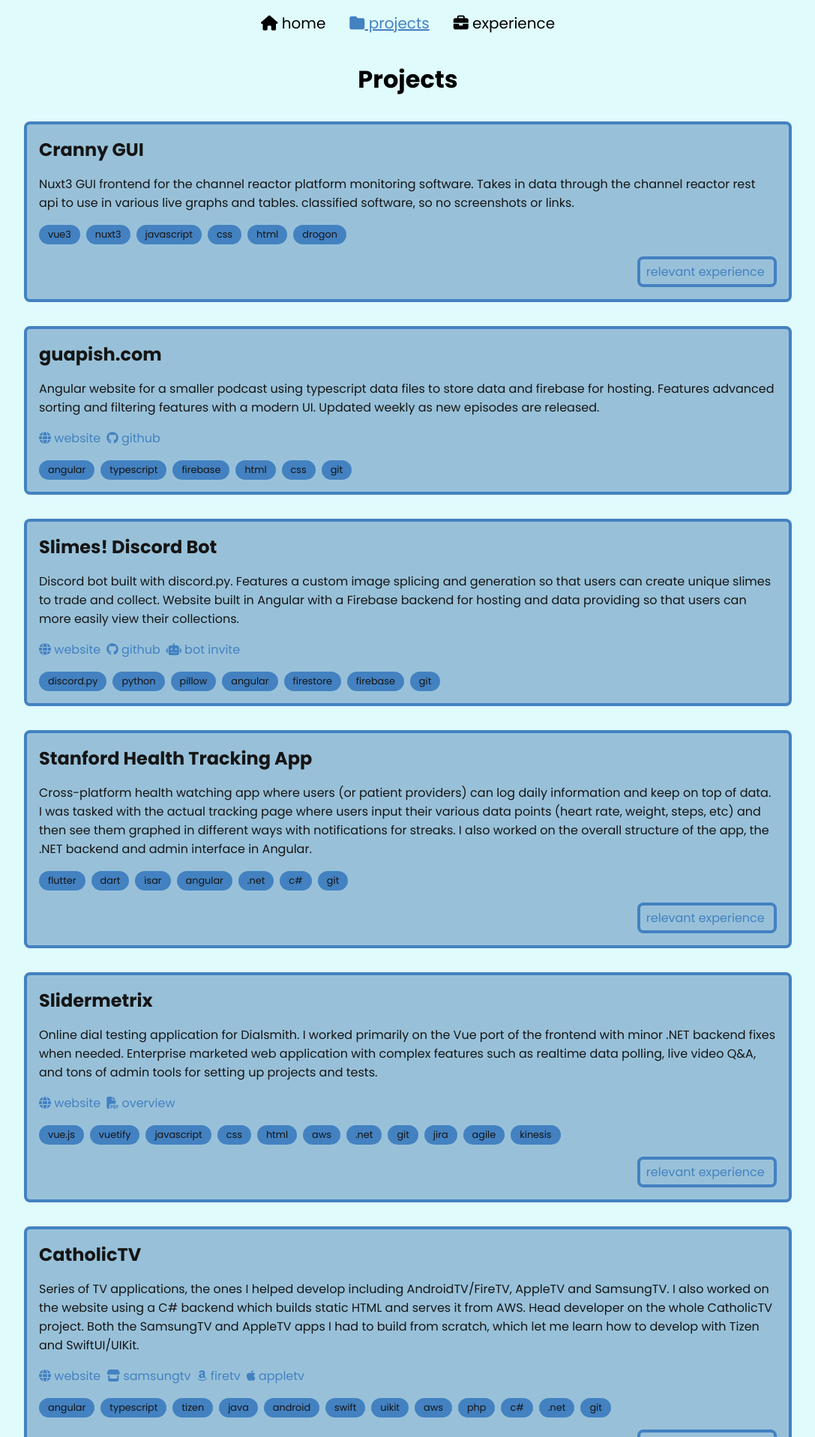
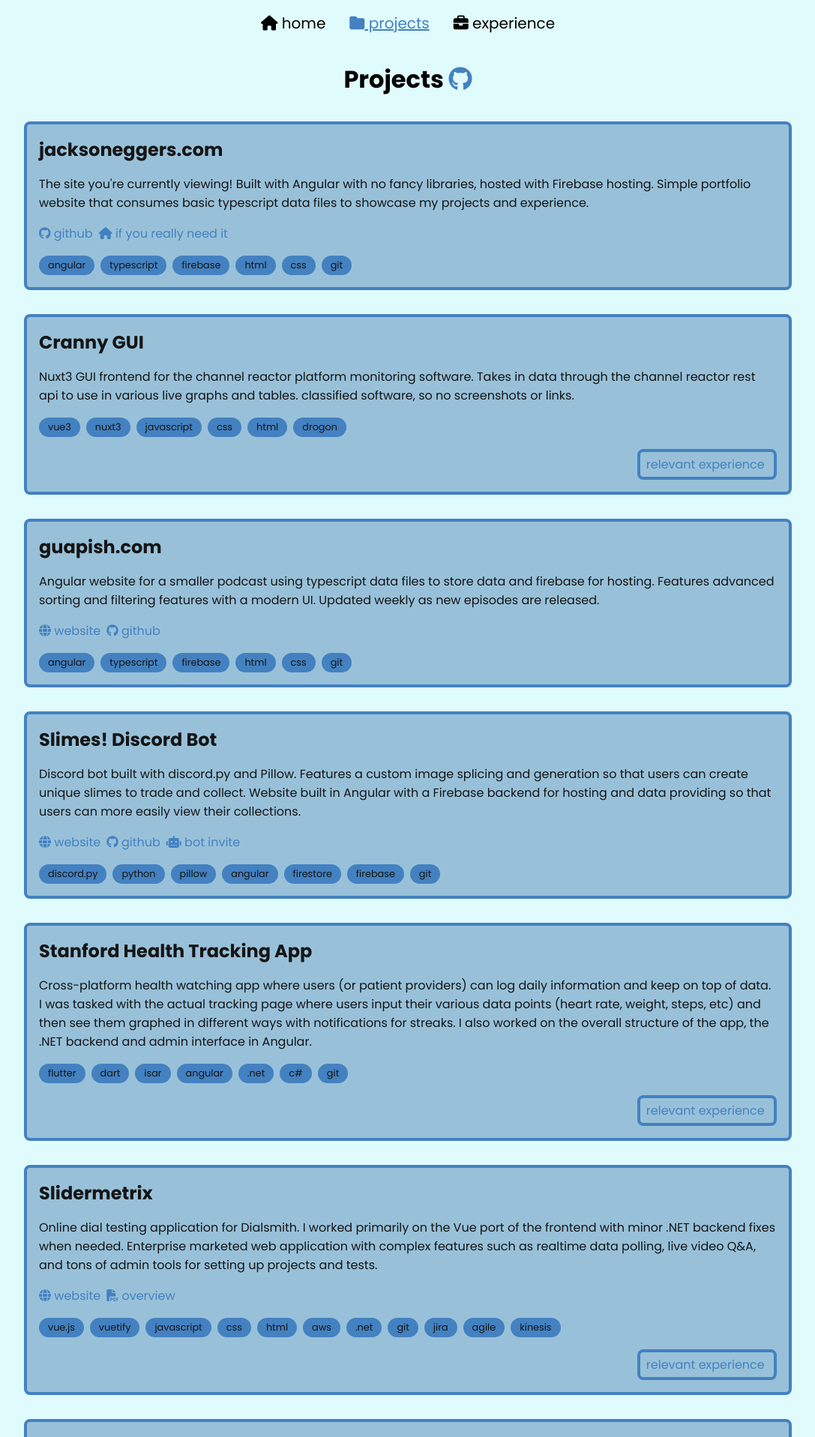
Before and after one commit to lavaskin/jacksoneggers.com, an Angular app: page /projects in a window 1280 px wide. Shown: the top 1917 px of the page at 75% size, without its empty margins (96-1183 px from the left). Built offline with nearby package versions, Linux system fonts and the light colour scheme; some icons are missing.

Commit message:
minor tweaks to projects

```diff
--- a/src/app/data/projects.data.ts
+++ b/src/app/data/projects.data.ts
@@ -1,12 +1,12 @@
 import Project from "../models/project.model";
 
 // The ID's are constants, but the actual ordering of the data is not
-// CURRENT TOP ID: 7
+// CURRENT TOP ID: 8
 const projectsData: Project[] = [
 	{
 		id: 5,
 		title: 'League Lookup',
-		description: "Mobile Android application that queries the League of Legends API for character information and formats it into a recyclerview list that can be filtered, sorted and interacted with. Data is stored in local storage and the API is queried every boot to check if the local database needs to be updated.",
+		description: "Mobile Android application that queries the League of Legends API for character information and formats it into a recyclerview list that can be filtered, sorted and interacted with. Data is stored in local storage and the API is queried every boot to check if the local database needs to be updated. Made with a team of 4 for a Mobile Development course.",
 		links: [
 			{
 				title: 'github',
@@ -27,7 +27,7 @@
 	{
 		id: 0,
 		title: 'CatholicTV',
-		description: "Series of TV applications, the ones I helped develop including AndroidTV/FireTV, AppleTV and SamsungTV. I also worked on the website using a C# backend which builds static HTML and serves it from AWS. Head developer on the whole CatholicTV project. Both the SamsungTV and AppleTV apps I had to build from scratch, which let me learn how to develop with Tizen and SwiftUI/UIKit.",
+		description: "Series of TV applications; the ones I helped develop being AndroidTV/FireTV, AppleTV and SamsungTV. I also worked on the website using a C# backend which builds static HTML and serves it from AWS. Head developer on the whole CatholicTV project. I built both the SamsungTV and AppleTV apps from scratch, which let me learn how to develop with Tizen and SwiftUI/UIKit respectively.",
 		links: [
 			{
 				title: 'website',
@@ -87,7 +87,7 @@
 	{
 		id: 2,
 		title: 'Slimes! Discord Bot',
-		description: "Discord bot built with discord.py. Features a custom image splicing and generation so that users can create unique slimes to trade and collect. Website built in Angular with a Firebase backend for hosting and data providing so that users can more easily view their collections.",
+		description: "Discord bot built with discord.py and Pillow. Features a custom image splicing and generation so that users can create unique slimes to trade and collect. Website built in Angular with a Firebase backend for hosting and data providing so that users can more easily view their collections.",
 		links: [
 			{
 				title: 'website',
@@ -138,6 +138,24 @@
 		skills: ['vue3', 'nuxt3', 'javascript', 'css', 'html', 'drogon'],
 		relevantExperience: 2,
 	},
+	{
+		id: 8,
+		title: 'jacksoneggers.com',
+		description: "The site you're currently viewing! Built with Angular with no fancy libraries, hosted with Firebase hosting. Simple portfolio website that consumes basic typescript data files to showcase my projects and experience.",
+		links: [
+			{
+				title: 'github',
+				href: 'https://github.com/lavaskin/jacksoneggers.com',
+				icon: 'fab fa-github',
+			},
+			{
+				title: 'if you really need it',
+				href: '/home',
+				icon: 'fas fa-home',
+			}
+		],
+		skills: ['angular', 'typescript', 'firebase', 'html', 'css', 'git'],
+	}
 ];
 
 export default projectsData.reverse();
--- a/src/app/pages/home/home.component.html
+++ b/src/app/pages/home/home.component.html
@@ -4,7 +4,7 @@
 
 	<!-- Temporary looking for work advert -->
 	<section class="container info">
-		<h2><i class="fas fa-triangle-exclamation" style="color: yellow;margin-right: 0.5rem;"></i> Looking For Work!</h2>
+		<h2><i class="fas fa-triangle-exclamation" style="color: #ffd700;margin-right: 0.5rem;"></i> Looking For Work!</h2>
 
 		<p>
 			On May 26th of 2023, I was laid off from my previous position as a Software Engineer for EtherForm Inc. due to a shortage of work. I was hired initially
--- a/src/app/pages/projects/projects.component.html
+++ b/src/app/pages/projects/projects.component.html
@@ -1,6 +1,10 @@
 <div class="page">
 
-	<h1>Projects</h1>
+	<h1>
+		Projects
+		<a href="https://github.com/lavaskin" target="_blank"><i class="fab fa-github"></i></a>
+	</h1>
+
 
 	<app-project *ngFor="let p of projects"
 		[project]="p"
```
